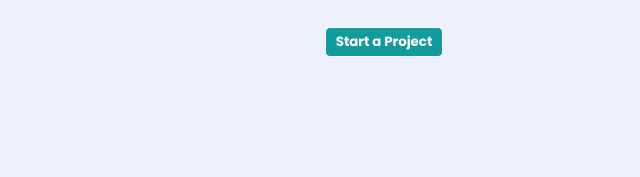
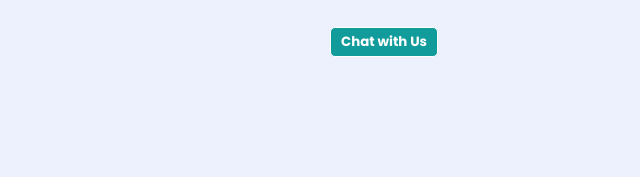
Before and after one commit to Niraj-sing/Niraj-singh, a plain HTML site: page index.html in a window 1280 px wide. Shown: the part 543-720 px from the top of the page, 640-1280 px from the left. Drawn offline with Linux system fonts and the light colour scheme; a web font is replaced by a local one.

Commit message:
Update index.html

```diff
--- a/index.html
+++ b/index.html
@@ -61,7 +61,7 @@
              <div class="hero-right-section">
                 <img  src="./my professional photo.png" alt="My Photo" />
                 <div >
-                    <button class="hero-right-section-btn" > <a href="https://wa.me/917645087614?text=hello,%20i%20would%20like%20to%20discuss%20a%20new%20web%20development%20project%20with%20you."> Start a Project</a></button>
+                    <button class="hero-right-section-btn" > <a href="https://wa.me/917645087614?text=hello,%20i%20would%20like%20to%20discuss%20a%20new%20web%20development%20project%20with%20you."> Chat with Us</a></button>
              </div>
             </div>
         </section>
```
